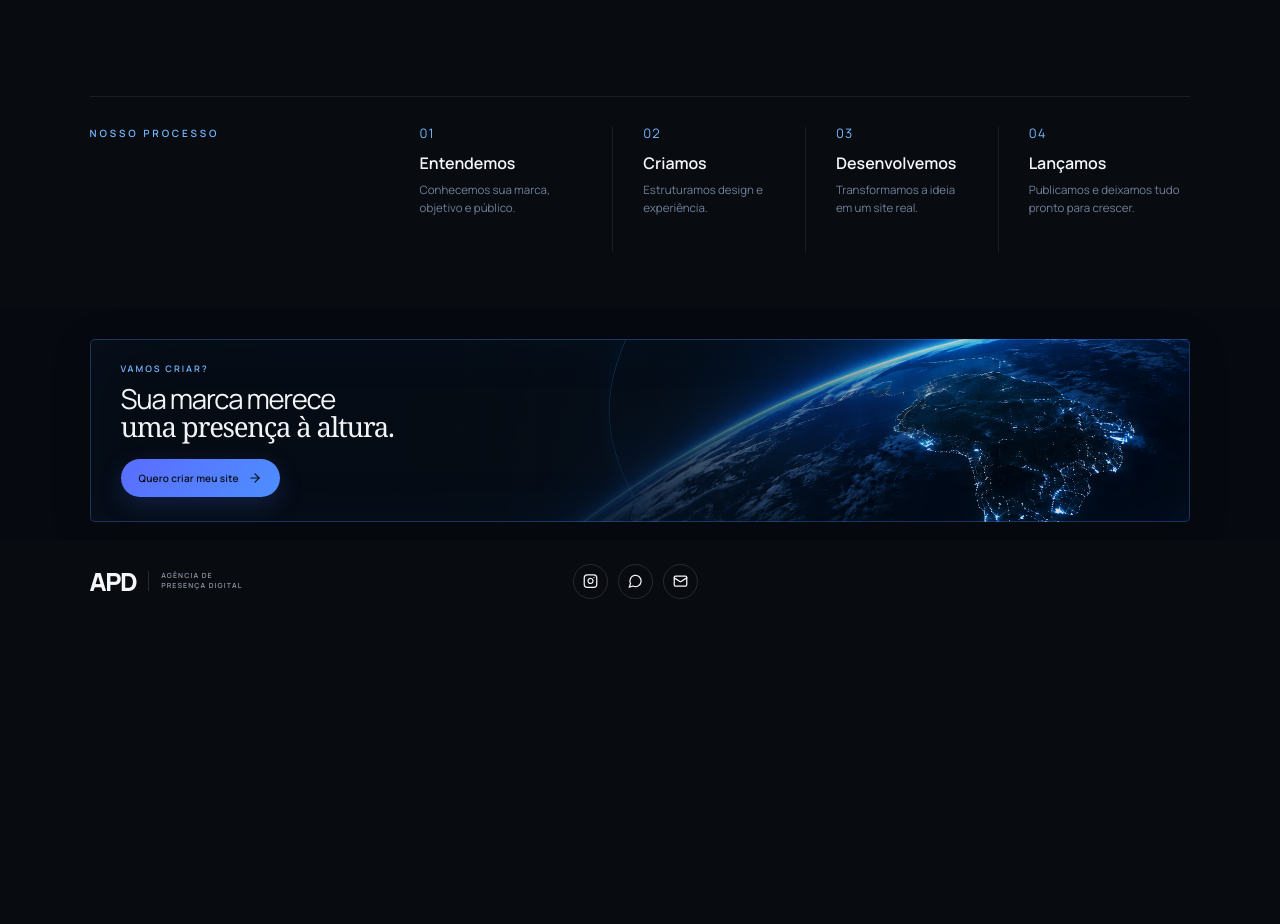
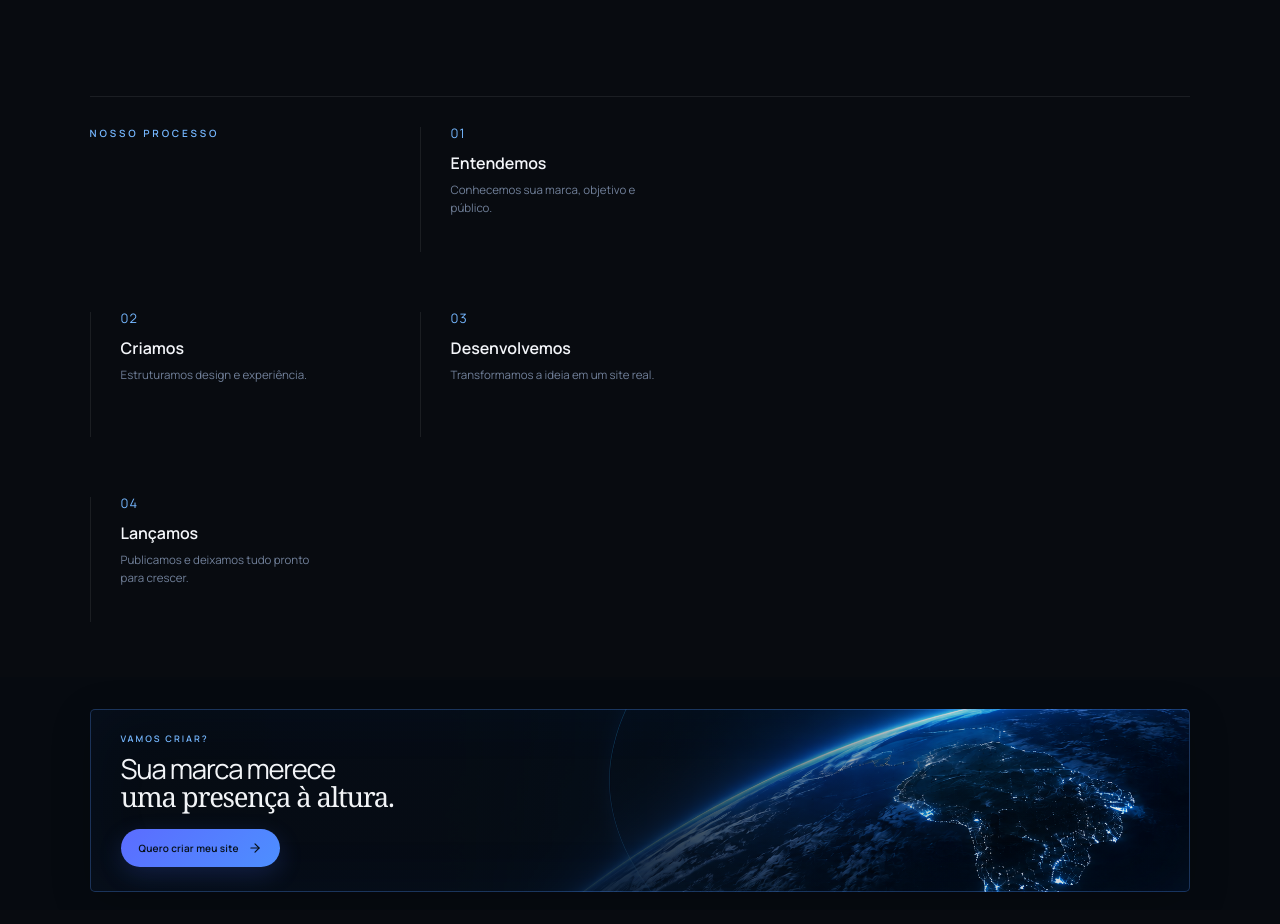
Before and after one commit to avanegm/apd-portfolio, a React (Vite) app: page / in a window 1280 px wide. Shown: the part 2200-3124 px from the top of the page. Before the commit the page ends 2823 px from the top, so only its background shows below. Built offline with nearby package versions, Linux system fonts and the light colour scheme.

Commit message:
Ajustes finais APD_12

```diff
--- a/src/App.tsx
+++ b/src/App.tsx
@@ -325,7 +325,7 @@ function App() {
 
             </div>
 
-            <div className="process-steps">
+
               <div className="process-step">
 
                 <span>01</span>
@@ -350,7 +350,7 @@ function App() {
                 <strong>Lançamos</strong>
                 <p>Publicamos e deixamos tudo pronto para crescer.</p>
               </div>
-            </div>
+
           </div>
         </section>
 
```
